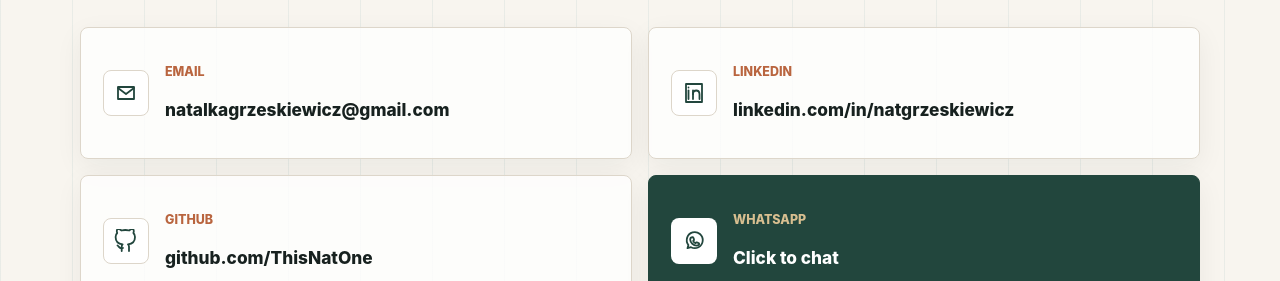
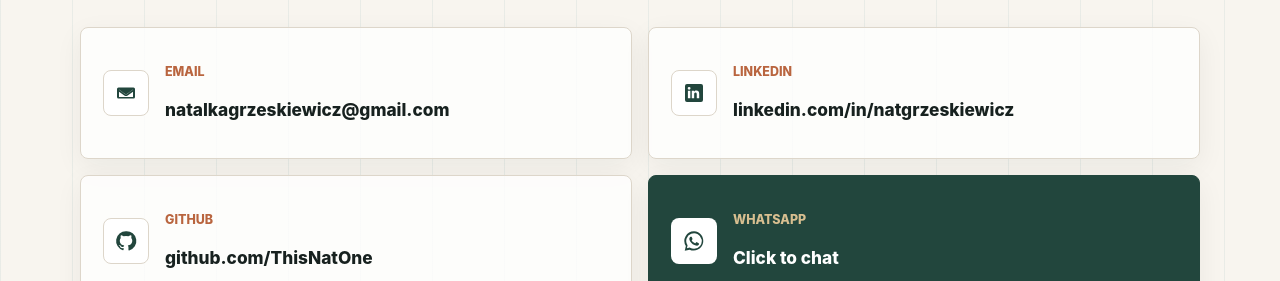
Before and after one commit to ThisNatOne/PortfolioNatalii, a plain HTML site: page contact.html in a window 1280 px wide. Shown: the part 671-952 px from the top of the page. Drawn offline with Linux system fonts and the light colour scheme.

Commit message:
Add contact link icons

```diff
--- a/assets/css/styles.css
+++ b/assets/css/styles.css
@@ -535,11 +535,8 @@ h3 {
   border: 1px solid var(--line);
   border-radius: var(--radius);
   background: #fff;
-  fill: none;
-  stroke: currentColor;
-  stroke-width: 1.8;
-  stroke-linecap: round;
-  stroke-linejoin: round;
+  fill: currentColor;
+  stroke: none;
 }
 
 .contact-copy {
--- a/contact.html
+++ b/contact.html
@@ -25,8 +25,7 @@
       <section class="contact-links" aria-label="Contact links">
         <a href="mailto:natalkagrzeskiewicz@gmail.com">
           <svg class="contact-icon" viewBox="0 0 24 24" aria-hidden="true">
-            <path d="M4 6h16v12H4z"></path>
-            <path d="m4 7 8 6 8-6"></path>
+            <path d="M4.5 6.5h15a1.5 1.5 0 0 1 1.5 1.5v8a1.5 1.5 0 0 1-1.5 1.5h-15A1.5 1.5 0 0 1 3 16V8a1.5 1.5 0 0 1 1.5-1.5Zm.52 2.05v.14l6.17 4.48c.49.35 1.13.35 1.62 0l6.17-4.48v-.14L12 13.62 5.02 8.55Zm13.98 2.1-5.29 3.84a2.92 2.92 0 0 1-3.42 0L5 10.65V16h14v-5.35Z"></path>
           </svg>
           <span class="contact-copy">
             <span>Email</span>
@@ -35,11 +34,7 @@
         </a>
         <a href="https://www.linkedin.com/in/natgrzeskiewicz/" target="_blank" rel="noreferrer">
           <svg class="contact-icon" viewBox="0 0 24 24" aria-hidden="true">
-            <path d="M6.5 9.5V18"></path>
-            <path d="M6.5 6.5v.01"></path>
-            <path d="M11 18v-8.5"></path>
-            <path d="M11 13.2c0-2.3 1.2-3.7 3.2-3.7 2.1 0 3.3 1.3 3.3 3.8V18"></path>
-            <path d="M4 3h16v18H4z"></path>
+            <path d="M19 3H5a2 2 0 0 0-2 2v14a2 2 0 0 0 2 2h14a2 2 0 0 0 2-2V5a2 2 0 0 0-2-2ZM8.34 17.2H5.9V9.75h2.44v7.45ZM7.12 8.73a1.42 1.42 0 1 1 0-2.84 1.42 1.42 0 0 1 0 2.84Zm10.08 8.47h-2.43v-3.63c0-.87-.02-1.98-1.2-1.98-1.21 0-1.4.95-1.4 1.92v3.69H9.75V9.75h2.33v1.02h.03c.33-.62 1.12-1.2 2.3-1.2 2.46 0 2.79 1.62 2.79 3.73v3.9Z"></path>
           </svg>
           <span class="contact-copy">
             <span>LinkedIn</span>
@@ -48,8 +43,7 @@
         </a>
         <a href="https://github.com/ThisNatOne" target="_blank" rel="noreferrer">
           <svg class="contact-icon" viewBox="0 0 24 24" aria-hidden="true">
-            <path d="M9 19c-4 1.3-4-2-5.5-2.5"></path>
-            <path d="M15 22v-3.9a3.4 3.4 0 0 0-1-2.7c3.4-.4 7-1.7 7-7.4a5.7 5.7 0 0 0-1.6-4c.2-.4.7-1.9-.1-4 0 0-1.3-.4-4.2 1.5a14.5 14.5 0 0 0-7.6 0C4.6-.4 3.3 0 3.3 0c-.8 2.1-.3 3.6-.1 4A5.7 5.7 0 0 0 1.6 8c0 5.7 3.6 7 7 7.4a3 3 0 0 0-.9 2.2V22"></path>
+            <path d="M12 2.25A9.75 9.75 0 0 0 8.92 21.3c.49.09.67-.21.67-.47v-1.72c-2.72.6-3.3-1.16-3.3-1.16-.45-1.13-1.09-1.43-1.09-1.43-.89-.61.07-.6.07-.6.98.07 1.5 1.01 1.5 1.01.88 1.5 2.3 1.07 2.86.82.09-.64.34-1.07.62-1.32-2.17-.25-4.46-1.09-4.46-4.84 0-1.07.38-1.94 1-2.63-.1-.25-.44-1.25.1-2.6 0 0 .83-.26 2.69 1a9.3 9.3 0 0 1 4.9 0c1.86-1.26 2.68-1 2.68-1 .54 1.35.2 2.35.1 2.6.63.69 1 1.56 1 2.63 0 3.76-2.29 4.58-4.48 4.83.35.3.67.9.67 1.82v2.69c0 .26.18.57.68.47A9.75 9.75 0 0 0 12 2.25Z"></path>
           </svg>
           <span class="contact-copy">
             <span>GitHub</span>
@@ -58,8 +52,7 @@
         </a>
         <a class="whatsapp" href="https://wa.me/971585344825" target="_blank" rel="noreferrer">
           <svg class="contact-icon" viewBox="0 0 24 24" aria-hidden="true">
-            <path d="M5.5 19.2 6.4 16A8 8 0 1 1 9 18.2z"></path>
-            <path d="M9.5 8.7c.2-.5.4-.5.7-.5h.5c.2 0 .4 0 .6.5l.7 1.7c.1.2.1.4 0 .6-.2.4-.5.7-.8 1 .5.9 1.3 1.7 2.3 2.2.3-.3.6-.7.9-.8.2-.1.4-.1.6 0l1.6.7c.5.2.5.4.5.6v.5c0 .3-.1.6-.5.8-.6.4-1.3.6-2 .6-3.2-.1-6.2-2.8-6.4-6 0-.7.2-1.4.6-2z"></path>
+            <path d="M12.04 2.25a9.64 9.64 0 0 0-8.18 14.76L2.75 21.75l4.86-1.1a9.64 9.64 0 1 0 4.43-18.4Zm0 17.48a7.78 7.78 0 0 1-3.95-1.08l-.28-.17-2.87.65.64-2.8-.18-.29a7.78 7.78 0 1 1 6.64 3.69Zm4.27-5.82c-.23-.12-1.38-.68-1.6-.76-.21-.08-.37-.12-.52.12-.16.23-.6.76-.74.91-.14.16-.27.18-.51.06-.23-.12-.98-.36-1.86-1.15-.69-.61-1.15-1.36-1.28-1.6-.13-.23-.01-.36.1-.47.1-.1.23-.27.35-.41.12-.14.16-.23.24-.39.08-.16.04-.3-.02-.42-.06-.12-.52-1.25-.71-1.71-.19-.45-.38-.39-.52-.4h-.45c-.16 0-.42.06-.64.3-.22.23-.84.82-.84 2s.86 2.32.98 2.48c.12.16 1.69 2.58 4.1 3.62.57.25 1.02.4 1.37.51.58.18 1.1.16 1.51.1.46-.07 1.38-.56 1.58-1.1.2-.55.2-1.02.14-1.11-.06-.1-.22-.16-.45-.28Z"></path>
           </svg>
           <span class="contact-copy">
             <span>WhatsApp</span>
```
